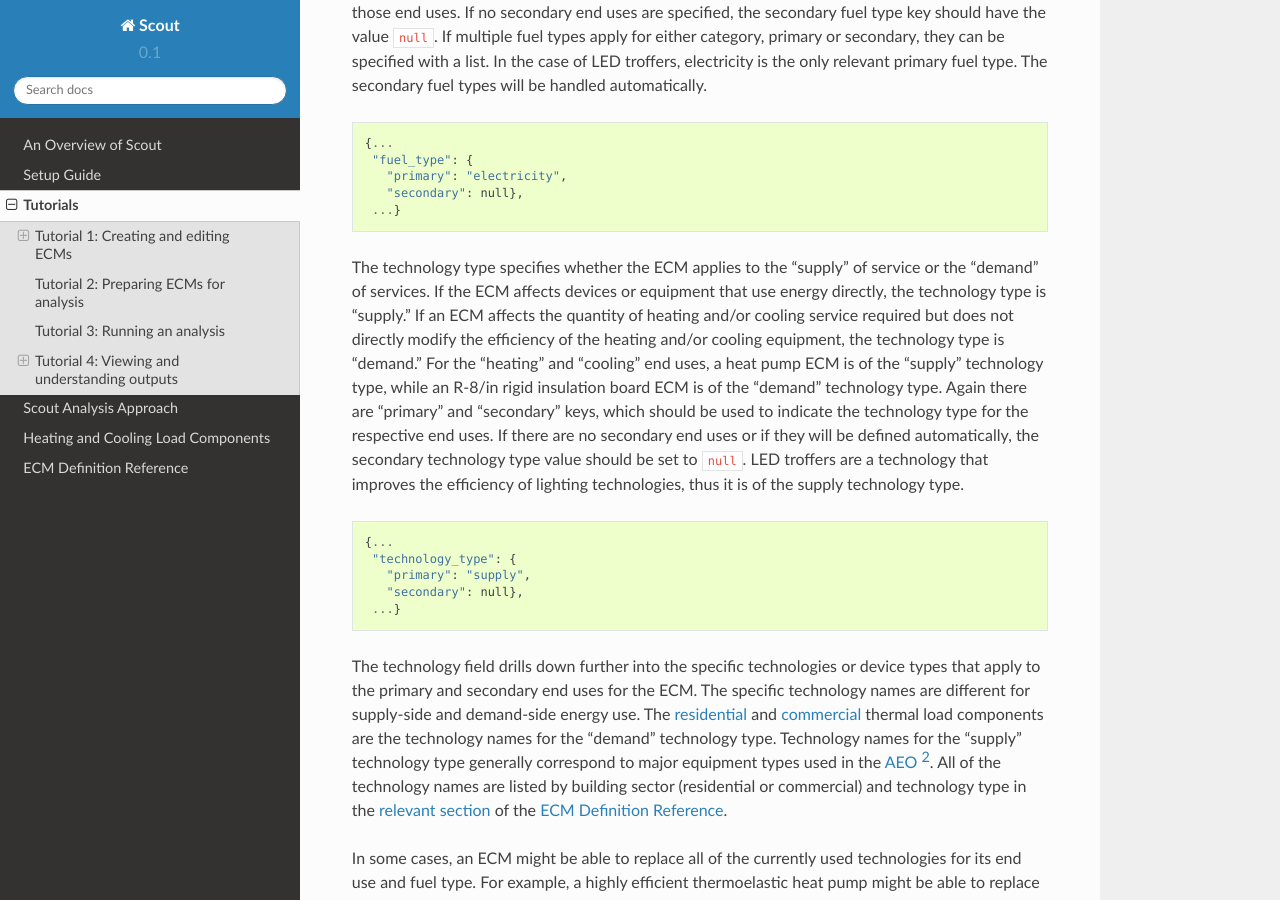
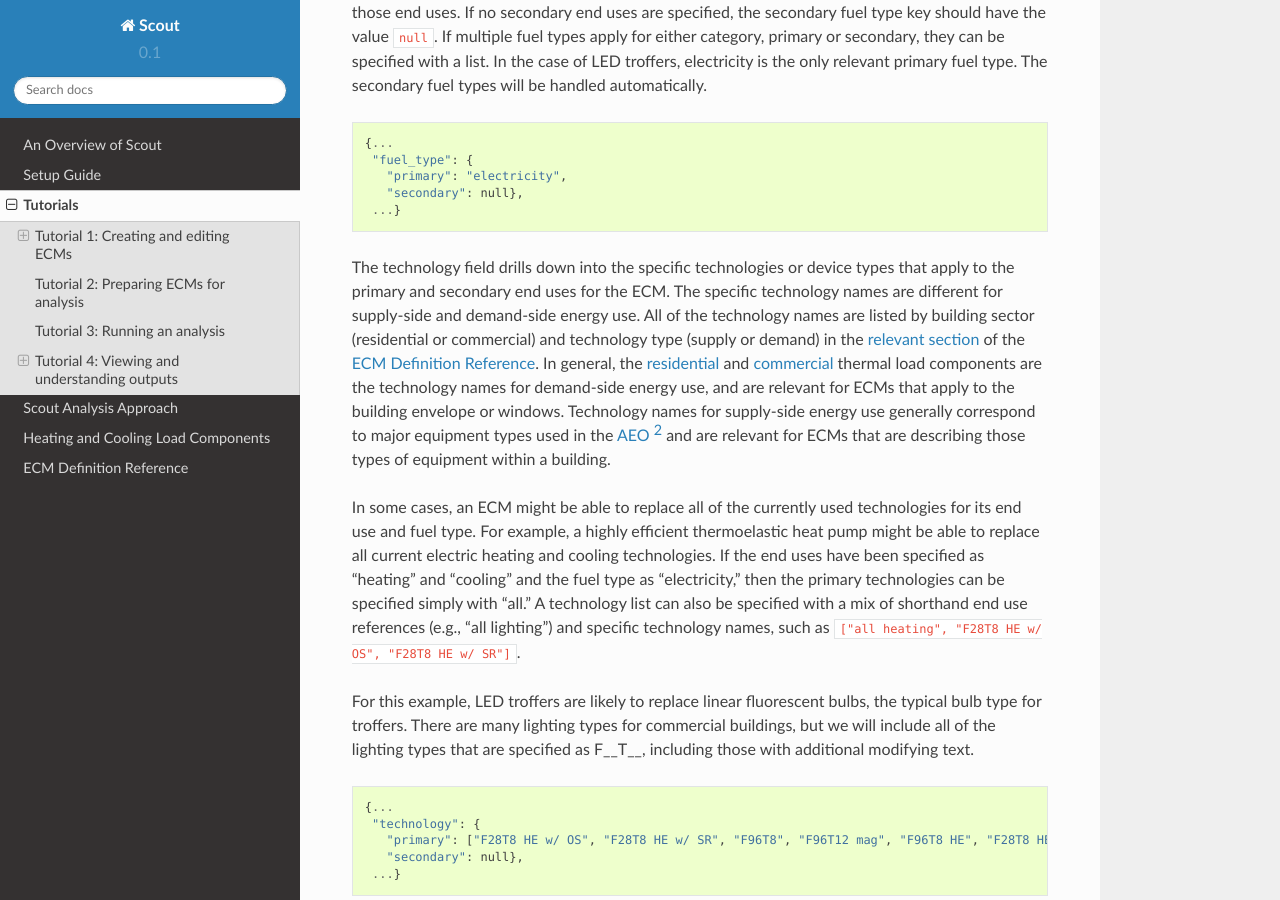
Before and after one commit to trynthink/scout, a Sphinx documentation site: the page built from docs/tutorials.rst, in a window 1280 px wide and 900 px high, scrolled down 3406 px. Built offline with Sphinx 7.4.7 and the Read the Docs theme 2.0.0, drawn with Linux system fonts in a browser that asks for light colours; some of the changed text lies outside the part shown.

Commit message:
Remove technology type information
Following the changes in 9d8093d5144940ce49381b69c184020001de0a24 that removed the technology_type field from ECM definitions, remove references to the technology_type field in the tutorials and the ECM reference page.

```diff
--- a/docs/ecm_reference.rst
+++ b/docs/ecm_reference.rst
@@ -143,11 +143,6 @@ The end use names appear verbatim in the first column of the tables for resident
    +-------------------------+-------------+-------------+------------+
    | MELs                    |      X      |             |            |
    +-------------------------+-------------+-------------+------------+
-
-Technology Type
-~~~~~~~~~~~~~~~
-
-supply, demand
 
 .. _ecm-baseline_technology:
 
--- a/docs/examples/led_troffers.json
+++ b/docs/examples/led_troffers.json
@@ -8,9 +8,6 @@
     "secondary": null},
   "fuel_type": {
     "primary": "electricity",
-    "secondary": null},
-  "technology_type": {
-    "primary": "supply",
     "secondary": null},
   "technology": {
     "primary": ["F28T8 HE w/ OS", "F28T8 HE w/ SR", "F96T8", "F96T12 mag", "F96T8 HE", "F28T8 HE w/ OS & SR", "F28T5", "F28T8 HE", "F32T8", "F96T12 ES mag", "F34T12", "T8 F32 EEMag (e)"],
--- a/docs/examples/thermoelastic_hp.json
+++ b/docs/examples/thermoelastic_hp.json
@@ -8,9 +8,6 @@
     "secondary": null},
   "fuel_type": {
     "primary": "electricity",
-    "secondary": null},
-  "technology_type": {
-    "primary": "supply",
     "secondary": null},
   "technology": {
     "primary": ["central AC", "ASHP", "rooftop_ASHP-heat", "rooftop_ASHP-cool", "rooftop_AC"],
--- a/docs/tutorials.rst
+++ b/docs/tutorials.rst
@@ -124,15 +124,7 @@ Parallel to the structure for the end use data, there must be "primary" and "sec
       "secondary": null},
     ...}
 
-The technology type specifies whether the ECM applies to the "supply" of service or the "demand" of services. If the ECM affects devices or equipment that use energy directly, the technology type is "supply." If an ECM affects the quantity of heating and/or cooling service required but does not directly modify the efficiency of the heating and/or cooling equipment, the technology type is "demand." For the "heating" and "cooling" end uses, a heat pump ECM is of the "supply" technology type, while an R-8/in rigid insulation board ECM is of the "demand" technology type. Again there are "primary" and "secondary" keys, which should be used to indicate the technology type for the respective end uses. If there are no secondary end uses or if they will be defined automatically, the secondary technology type value should be set to ``null``. LED troffers are a technology that improves the efficiency of lighting technologies, thus it is of the supply technology type. ::
-
-   {...
-    "technology_type": {
-      "primary": "supply",
-      "secondary": null},
-    ...}
-
-The technology field drills down further into the specific technologies or device types that apply to the primary and secondary end uses for the ECM. The specific technology names are different for supply-side and demand-side energy use. The residential__ and commercial__ thermal load components are the technology names for the "demand" technology type. Technology names for the "supply" technology type generally correspond to major equipment types used in the AEO_ [#]_. All of the technology names are listed by building sector (residential or commercial) and technology type in the :ref:`relevant section <ecm-baseline_technology>` of the :ref:`ecm-def-reference`.
+The technology field drills down into the specific technologies or device types that apply to the primary and secondary end uses for the ECM. The specific technology names are different for supply-side and demand-side energy use. All of the technology names are listed by building sector (residential or commercial) and technology type (supply or demand) in the :ref:`relevant section <ecm-baseline_technology>` of the :ref:`ecm-def-reference`. In general, the residential__ and commercial__ thermal load components are the technology names for demand-side energy use, and are relevant for ECMs that apply to the building envelope or windows. Technology names for supply-side energy use generally correspond to major equipment types used in the AEO_ [#]_ and are relevant for ECMs that are describing those types of equipment within a building.
 
 In some cases, an ECM might be able to replace all of the currently used technologies for its end use and fuel type. For example, a highly efficient thermoelastic heat pump might be able to replace all current electric heating and cooling technologies. If the end uses have been specified as "heating" and "cooling" and the fuel type as "electricity," then the primary technologies can be specified simply with "all." A technology list can also be specified with a mix of shorthand end use references (e.g., "all lighting") and specific technology names, such as ``["all heating", "F28T8 HE w/ OS", "F28T8 HE w/ SR"]``.
 
@@ -365,15 +357,7 @@ Parallel to the structure for the end use data, there must be "primary" and "sec
       "secondary": null},
     ...}
 
-The technology type specifies whether the ECM applies to the "supply" of service or the "demand" of services. If the ECM affects devices or equipment that use energy directly, the technology type is "supply." If an ECM affects the quantity of heating and/or cooling service required but does not directly modify the efficiency of the heating and/or cooling equipment, the technology type is "demand." For the "heating" and "cooling" end uses, a heat pump ECM is of the "supply" technology type, while an R-8/in rigid insulation board ECM is of the "demand" technology type. Thermoelastic heat pumps are a "supply" technology. ::
-
-   {...
-    "technology_type": {
-      "primary": "supply",
-      "secondary": null},
-    ...}
-
-The technology field lists the specific technologies or device types that can be replaced by the technology described by the ECM. In some cases, an ECM might be able to replace the full range of incumbent technologies in its end use categories, while in others, only specific technologies might be subject to replacement. There are shortcut technology names available for each end use (e.g., "all heating" or "all lighting") and "all" can be used to indicate all technologies for the end uses specified for the ECM. A highly efficient thermoelastic heat pump, for the purposes of this ECM, can replace other similar air-source heat pump technologies and central AC or rooftop AC systems. ::
+The technology field lists the specific technologies or device types that can be replaced by the technology described by the ECM. In some cases, an ECM might be able to replace the full range of incumbent technologies in its end use categories, while in others, only specific technologies might be subject to replacement. There are shortcut technology names available for each end use (e.g., "all heating" or "all lighting") and "all" can be used to indicate all technologies for the end uses specified for the ECM. These shortcut technology names are explained further in the relevant section of the :ref:`ECM Definition Reference <ecm-baseline_technology>`. A highly efficient thermoelastic heat pump, for the purposes of this ECM, can replace other similar air-source heat pump technologies and central AC or rooftop AC systems. ::
 
    {...
     "technology": {
```
